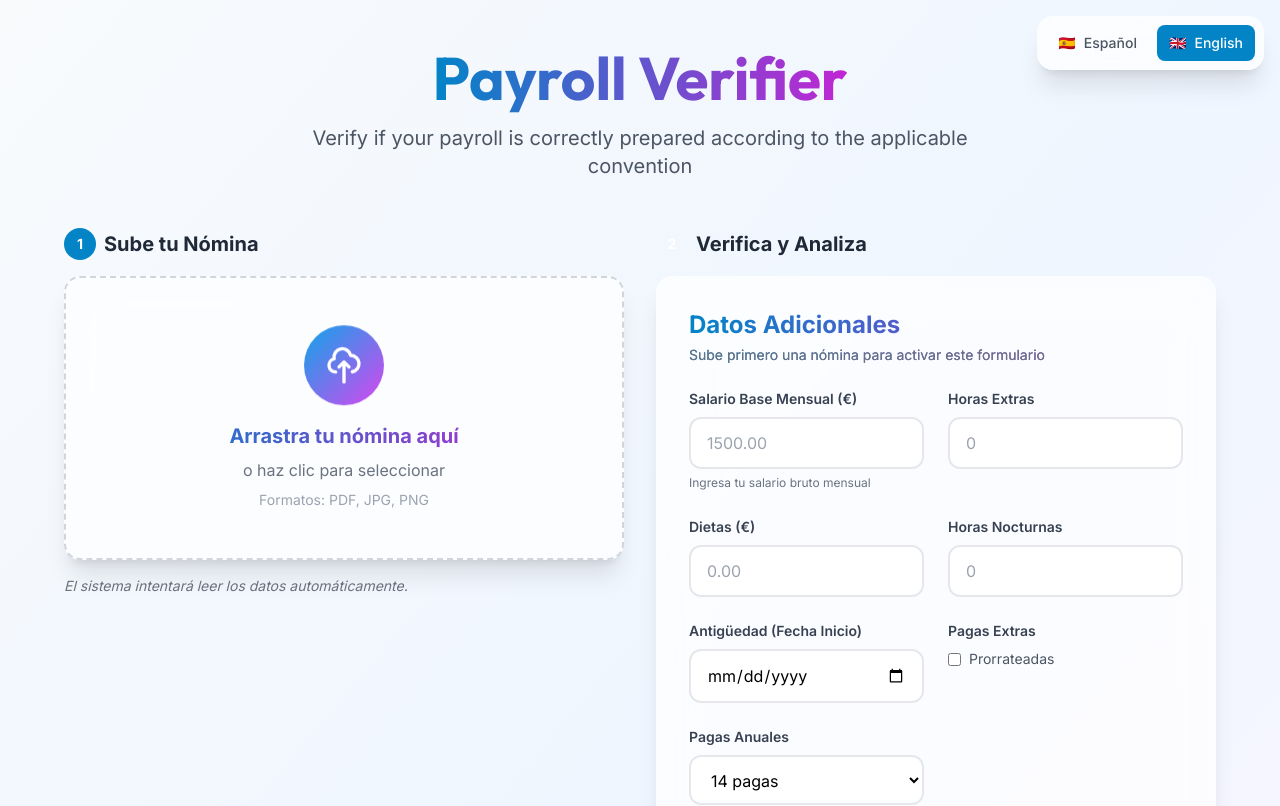
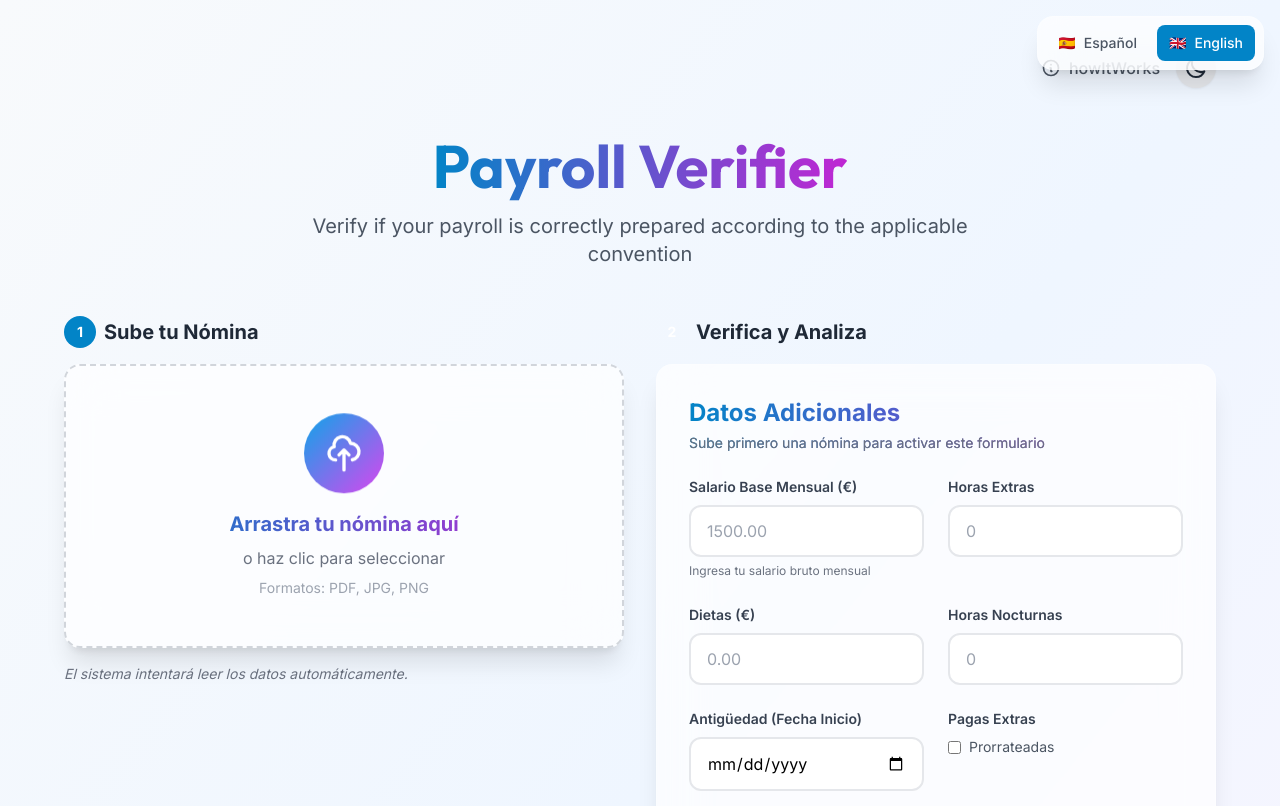
Before and after one commit to jfaguila/nomina-app, a React (Create React App) app: page / in a window 1280 px wide. Shown: the top 806 px of the page. Built offline with nearby package versions, Linux system fonts and the light colour scheme.

Commit message:
Feat: Add Dark Mode, Instructions Modal, and Mercadona Agreement Data

```diff
--- /dev/null
+++ b/src/components/DarkModeToggle.jsx
@@ -0,0 +1,51 @@
+import React, { useState, useEffect } from 'react';
+import { motion } from 'framer-motion';
+
+const DarkModeToggle = () => {
+    const [darkMode, setDarkMode] = useState(false);
+
+    useEffect(() => {
+        // Check local storage or system preference
+        if (localStorage.theme === 'dark' || (!('theme' in localStorage) && window.matchMedia('(prefers-color-scheme: dark)').matches)) {
+            setDarkMode(true);
+            document.documentElement.classList.add('dark');
+        } else {
+            setDarkMode(false);
+            document.documentElement.classList.remove('dark');
+        }
+    }, []);
+
+    const toggleDarkMode = () => {
+        if (darkMode) {
+            document.documentElement.classList.remove('dark');
+            localStorage.theme = 'light';
+            setDarkMode(false);
+        } else {
+            document.documentElement.classList.add('dark');
+            localStorage.theme = 'dark';
+            setDarkMode(true);
+        }
+    };
+
+    return (
+        <motion.button
+            whileHover={{ scale: 1.1 }}
+            whileTap={{ scale: 0.9 }}
+            onClick={toggleDarkMode}
+            className="p-2 rounded-full bg-gray-200 dark:bg-slate-700 text-gray-800 dark:text-yellow-300 transition-colors shadow-sm"
+            aria-label="Toggle Dark Mode"
+        >
+            {darkMode ? (
+                <svg className="w-6 h-6" fill="none" stroke="currentColor" viewBox="0 0 24 24">
+                    <path strokeLinecap="round" strokeLinejoin="round" strokeWidth={2} d="M12 3v1m0 16v1m9-9h-1M4 12H3m15.364 6.364l-.707-.707M6.343 6.343l-.707-.707m12.728 0l-.707.707M6.343 17.657l-.707.707M16 12a4 4 0 11-8 0 4 4 0 018 0z" />
+                </svg>
+            ) : (
+                <svg className="w-6 h-6" fill="none" stroke="currentColor" viewBox="0 0 24 24">
+                    <path strokeLinecap="round" strokeLinejoin="round" strokeWidth={2} d="M20.354 15.354A9 9 0 018.646 3.646 9.003 9.003 0 0012 21a9.003 9.003 0 008.354-5.646z" />
+                </svg>
+            )}
+        </motion.button>
+    );
+};
+
+export default DarkModeToggle;
--- /dev/null
+++ b/src/components/InstructionsModal.jsx
@@ -0,0 +1,74 @@
+import React from 'react';
+import { motion, AnimatePresence } from 'framer-motion';
+
+const InstructionsModal = ({ isOpen, onClose }) => {
+    return (
+        <AnimatePresence>
+            {isOpen && (
+                <>
+                    <motion.div
+                        initial={{ opacity: 0 }}
+                        animate={{ opacity: 1 }}
+                        exit={{ opacity: 0 }}
+                        onClick={onClose}
+                        className="fixed inset-0 bg-black/50 backdrop-blur-sm z-40"
+                    />
+                    <motion.div
+                        initial={{ opacity: 0, scale: 0.95, y: 20 }}
+                        animate={{ opacity: 1, scale: 1, y: 0 }}
+                        exit={{ opacity: 0, scale: 0.95, y: 20 }}
+                        className="fixed inset-0 z-50 flex items-center justify-center p-4 pointer-events-none"
+                    >
+                        <div className="bg-white dark:bg-slate-800 rounded-2xl shadow-2xl max-w-2xl w-full p-8 pointer-events-auto overflow-y-auto max-h-[90vh]">
+                            <div className="flex justify-between items-start mb-6">
+                                <h2 className="text-2xl font-bold gradient-text">¿Cómo funciona?</h2>
+                                <button onClick={onClose} className="text-gray-400 hover:text-gray-600 dark:hover:text-gray-200">
+                                    <svg className="w-6 h-6" fill="none" stroke="currentColor" viewBox="0 0 24 24">
+                                        <path strokeLinecap="round" strokeLinejoin="round" strokeWidth={2} d="M6 18L18 6M6 6l12 12" />
+                                    </svg>
+                                </button>
+                            </div>
+
+                            <div className="space-y-6 text-gray-600 dark:text-gray-300">
+                                <div className="flex gap-4">
+                                    <div className="flex-shrink-0 w-8 h-8 rounded-full bg-primary-100 text-primary-600 flex items-center justify-center font-bold">1</div>
+                                    <div>
+                                        <h3 className="font-semibold text-lg text-gray-800 dark:text-white mb-2">Sube tu Nómina</h3>
+                                        <p>Arrastra tu archivo PDF o imagen al recuadro. Nuestro sistema intentará leer automáticamente datos clave como el <strong>Salario Base</strong>, <strong>Antigüedad</strong> y <strong>Plus Convenio</strong>.</p>
+                                    </div>
+                                </div>
+
+                                <div className="flex gap-4">
+                                    <div className="flex-shrink-0 w-8 h-8 rounded-full bg-secondary-100 text-secondary-600 flex items-center justify-center font-bold">2</div>
+                                    <div>
+                                        <h3 className="font-semibold text-lg text-gray-800 dark:text-white mb-2">Verifica los Datos</h3>
+                                        <p>Revisa el formulario de la derecha. Si el sistema no leyó algún dato correctamente (como las horas extras), puedes corregirlo manualmente antes de analizar.</p>
+                                    </div>
+                                </div>
+
+                                <div className="flex gap-4">
+                                    <div className="flex-shrink-0 w-8 h-8 rounded-full bg-green-100 text-green-600 flex items-center justify-center font-bold">3</div>
+                                    <div>
+                                        <h3 className="font-semibold text-lg text-gray-800 dark:text-white mb-2">Obtén el Análisis</h3>
+                                        <p>Pulsa "Verificar Nómina". Compararemos tus datos con las tablas oficiales del convenio seleccionado (General, Transporte Sanitario, Mercadona, etc.) para ver si te están pagando lo correcto.</p>
+                                    </div>
+                                </div>
+                            </div>
+
+                            <div className="mt-8 text-center">
+                                <button
+                                    onClick={onClose}
+                                    className="btn-primary"
+                                >
+                                    ¡Entendido!
+                                </button>
+                            </div>
+                        </div>
+                    </motion.div>
+                </>
+            )}
+        </AnimatePresence>
+    );
+};
+
+export default InstructionsModal;
--- a/src/index.css
+++ b/src/index.css
@@ -6,31 +6,25 @@
 
 @layer base {
   body {
-    @apply bg-gradient-to-br from-slate-50 via-blue-50 to-purple-50 min-h-screen font-sans antialiased;
+    @apply bg-gradient-to-br from-slate-50 via-blue-50 to-purple-50 min-h-screen font-sans antialiased dark:from-slate-900 dark:via-slate-900 dark:to-slate-800 dark:text-gray-100 transition-colors duration-300;
   }
 }
 
 @layer components {
   .glass-card {
-    @apply bg-white/70 backdrop-blur-xl border border-white/20 shadow-xl rounded-2xl;
+    @apply bg-white/70 backdrop-blur-xl border border-white/20 shadow-xl rounded-2xl dark:bg-slate-800/70 dark:border-white/10;
   }
 
   .btn-primary {
-    @apply bg-gradient-to-r from-primary-600 to-accent-600 text-white font-semibold px-6 py-3 rounded-xl
-           shadow-lg hover:shadow-2xl transform hover:-translate-y-0.5 transition-all duration-300
-           hover:from-primary-700 hover:to-accent-700;
+    @apply bg-gradient-to-r from-primary-600 to-accent-600 text-white font-semibold px-6 py-3 rounded-xl shadow-lg hover:shadow-2xl transform hover:-translate-y-0.5 transition-all duration-300 hover:from-primary-700 hover:to-accent-700;
   }
 
   .btn-secondary {
-    @apply bg-white/80 backdrop-blur-sm text-primary-700 font-semibold px-6 py-3 rounded-xl
-           border-2 border-primary-200 hover:border-primary-400 shadow-md hover:shadow-lg
-           transform hover:-translate-y-0.5 transition-all duration-300;
+    @apply bg-white/80 backdrop-blur-sm text-primary-700 font-semibold px-6 py-3 rounded-xl border-2 border-primary-200 hover:border-primary-400 shadow-md hover:shadow-lg transform hover:-translate-y-0.5 transition-all duration-300;
   }
 
   .input-field {
-    @apply w-full px-4 py-3 rounded-xl border-2 border-gray-200 focus:border-primary-500
-           focus:ring-4 focus:ring-primary-100 transition-all duration-300 outline-none
-           bg-white/80 backdrop-blur-sm;
+    @apply w-full px-4 py-3 rounded-xl border-2 border-gray-200 focus:border-primary-500 focus:ring-4 focus:ring-primary-100 transition-all duration-300 outline-none bg-white/80 backdrop-blur-sm dark:bg-slate-700/80 dark:border-slate-600 dark:text-white dark:focus:ring-primary-900;
   }
 
   .gradient-text {
@@ -45,8 +39,15 @@
   }
 
   @keyframes gradient {
-    0%, 100% { background-position: 0% 50%; }
-    50% { background-position: 100% 50%; }
+
+    0%,
+    100% {
+      background-position: 0% 50%;
+    }
+
+    50% {
+      background-position: 100% 50%;
+    }
   }
 }
 
@@ -63,7 +64,7 @@
   @apply bg-gradient-to-b from-primary-400 to-accent-400 rounded-full;
 }
 
- ::-webkit-scrollbar-thumb:hover {
+::-webkit-scrollbar-thumb:hover {
   @apply from-primary-500 to-accent-500;
 }
 
@@ -104,6 +105,7 @@
 
 /* Reduced motion support */
 @media (prefers-reduced-motion: reduce) {
+
   *,
   *::before,
   *::after {
--- a/src/pages/HomePage.jsx
+++ b/src/pages/HomePage.jsx
@@ -6,6 +6,8 @@ import FileUpload from '../components/FileUpload';
 import ManualInput from '../components/ManualInput';
 import ResultsDisplay from '../components/ResultsDisplay';
 import LoadingSpinner from '../components/LoadingSpinner';
+import DarkModeToggle from '../components/DarkModeToggle';
+import InstructionsModal from '../components/InstructionsModal';
 
 
 const HomePage = () => {
@@ -17,6 +19,7 @@ const HomePage = () => {
     const [loadingMessage, setLoadingMessage] = useState('');
     const [loadingProgress, setLoadingProgress] = useState(null);
     const [announcement, setAnnouncement] = useState('');
+    const [showInstructions, setShowInstructions] = useState(false);
 
 
     const handleFileSelect = (file) => {
@@ -114,8 +117,32 @@ const HomePage = () => {
     };
 
     return (
-        <div className="min-h-screen py-12 px-4 sm:px-6 lg:px-8">
+        <div className="min-h-screen py-12 px-4 sm:px-6 lg:px-8 transition-colors duration-300">
+            <InstructionsModal isOpen={showInstructions} onClose={() => setShowInstructions(false)} />
+
             <div className="max-w-6xl mx-auto" id="main-content">
+                <header className="flex justify-between items-center mb-12">
+                    <motion.div
+                        initial={{ opacity: 0, y: -20 }}
+                        animate={{ opacity: 1, y: 0 }}
+                    >
+                        {/* Title is handled below, this wrapper is for layout if needed */}
+                    </motion.div>
+
+                    <div className="flex items-center gap-4">
+                        <button
+                            onClick={() => setShowInstructions(true)}
+                            className="hidden md:flex items-center gap-2 text-gray-600 dark:text-gray-300 font-medium hover:text-primary-600 dark:hover:text-primary-400 transition-colors"
+                        >
+                            <svg className="w-5 h-5" fill="none" stroke="currentColor" viewBox="0 0 24 24">
+                                <path strokeLinecap="round" strokeLinejoin="round" strokeWidth={2} d="M13 16h-1v-4h-1m1-4h.01M21 12a9 9 0 11-18 0 9 9 0 0118 0z" />
+                            </svg>
+                            {t('howItWorks') || '¿Cómo funciona?'}
+                        </button>
+                        <DarkModeToggle />
+                    </div>
+                </header>
+
                 {/* Screen reader announcements */}
                 <div
                     aria-live="polite"
--- a/tailwind.config.js
+++ b/tailwind.config.js
@@ -3,6 +3,7 @@ module.exports = {
   content: [
     "./src/**/*.{js,jsx,ts,tsx}",
   ],
+  darkMode: 'class',
   theme: {
     extend: {
       colors: {
```
Also changed, not shown: 1 other file (tests, documents, lock files or other folders).
